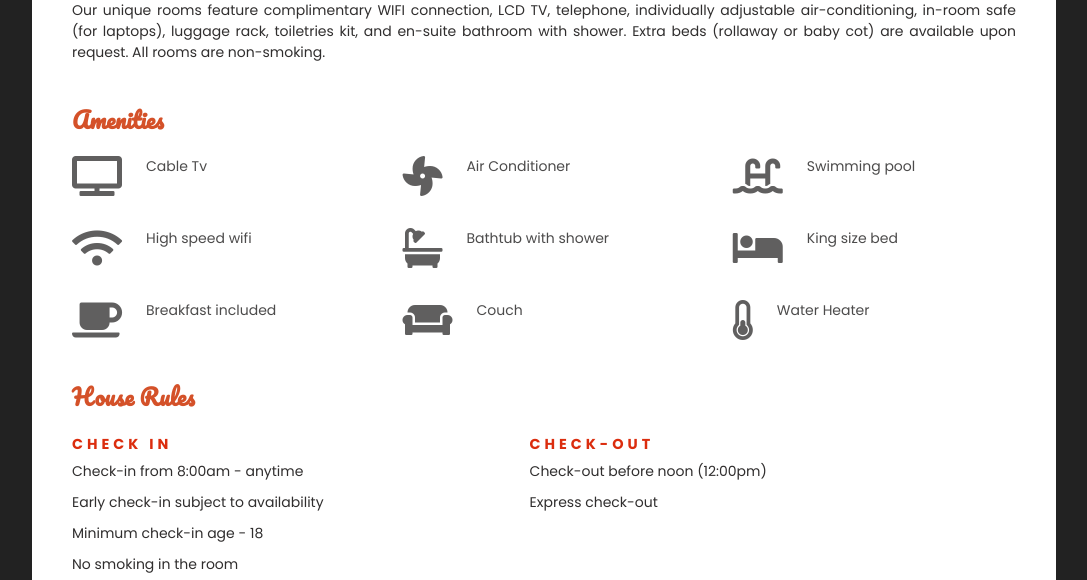
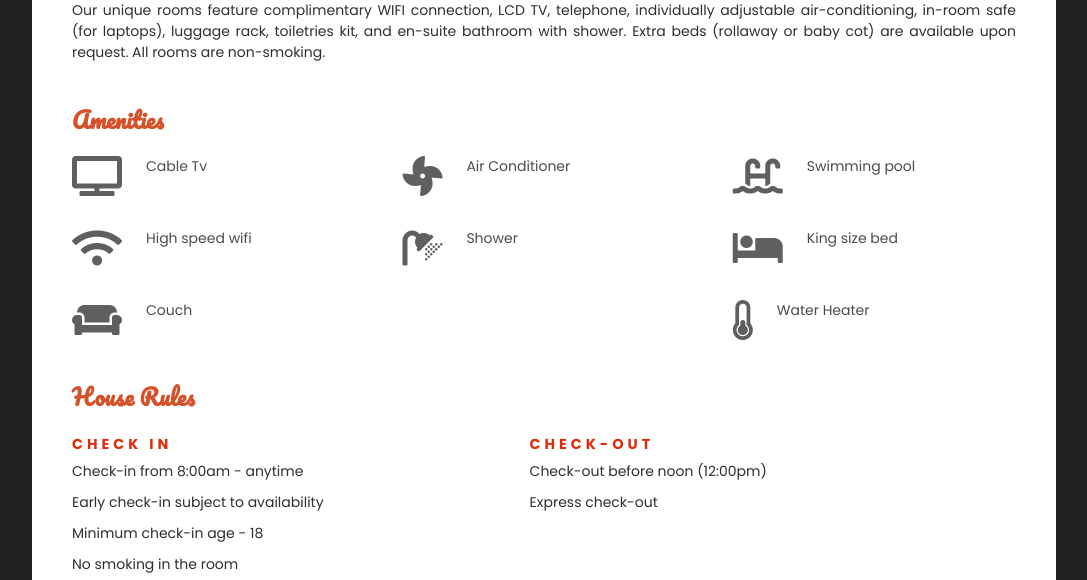
Before and after one commit to onostar/omo_one, a PHP site: page /single_room.php in a window 1280 px wide. Shown: the part 1563-2143 px from the top of the page, without its empty margins (96-1183 px from the left). Run offline with PHP 8.4, Linux system fonts and the light colour scheme.

Commit message:
updated single room and apartments

```diff
--- a/apartments.php
+++ b/apartments.php
@@ -109,10 +109,10 @@
                             <i class="fas fa-bed"></i>
                             <p>King size bed</p>
                         </div>
-                        <div class="facility">
+                        <!-- <div class="facility">
                             <i class="fas fa-coffee"></i>
                             <p>Breakfast included</p>
-                        </div>
+                        </div> -->
                         <div class="facility">
                             <i class="fas fa-couch"></i>
                             <p>Couch</p>
--- a/single_room.php
+++ b/single_room.php
@@ -97,8 +97,8 @@
                             <p>High speed wifi</p>
                         </div>
                         <div class="facility">
-                            <i class="fas fa-bath"></i>
-                            <p>Bathtub with shower</p>
+                            <i class="fas fa-shower"></i>
+                            <p>Shower</p>
                         </div>
                         <!-- <div class="facility">
                             <i class="fas fa-balcony"></i>
@@ -108,10 +108,10 @@
                             <i class="fas fa-bed"></i>
                             <p>King size bed</p>
                         </div>
-                        <div class="facility">
+                        <!-- <div class="facility">
                             <i class="fas fa-coffee"></i>
                             <p>Breakfast included</p>
-                        </div>
+                        </div> -->
                         <div class="facility">
                             <i class="fas fa-couch"></i>
                             <p>Couch</p>
```
